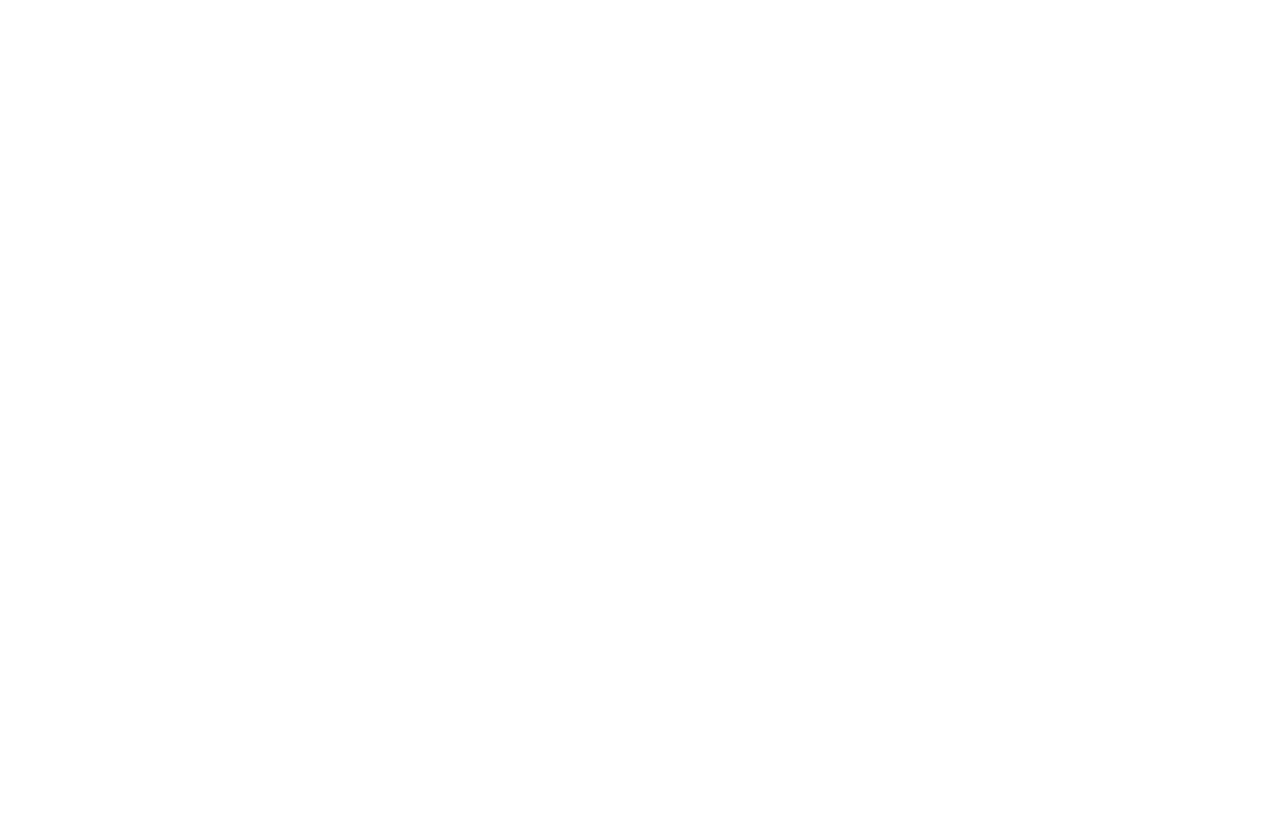
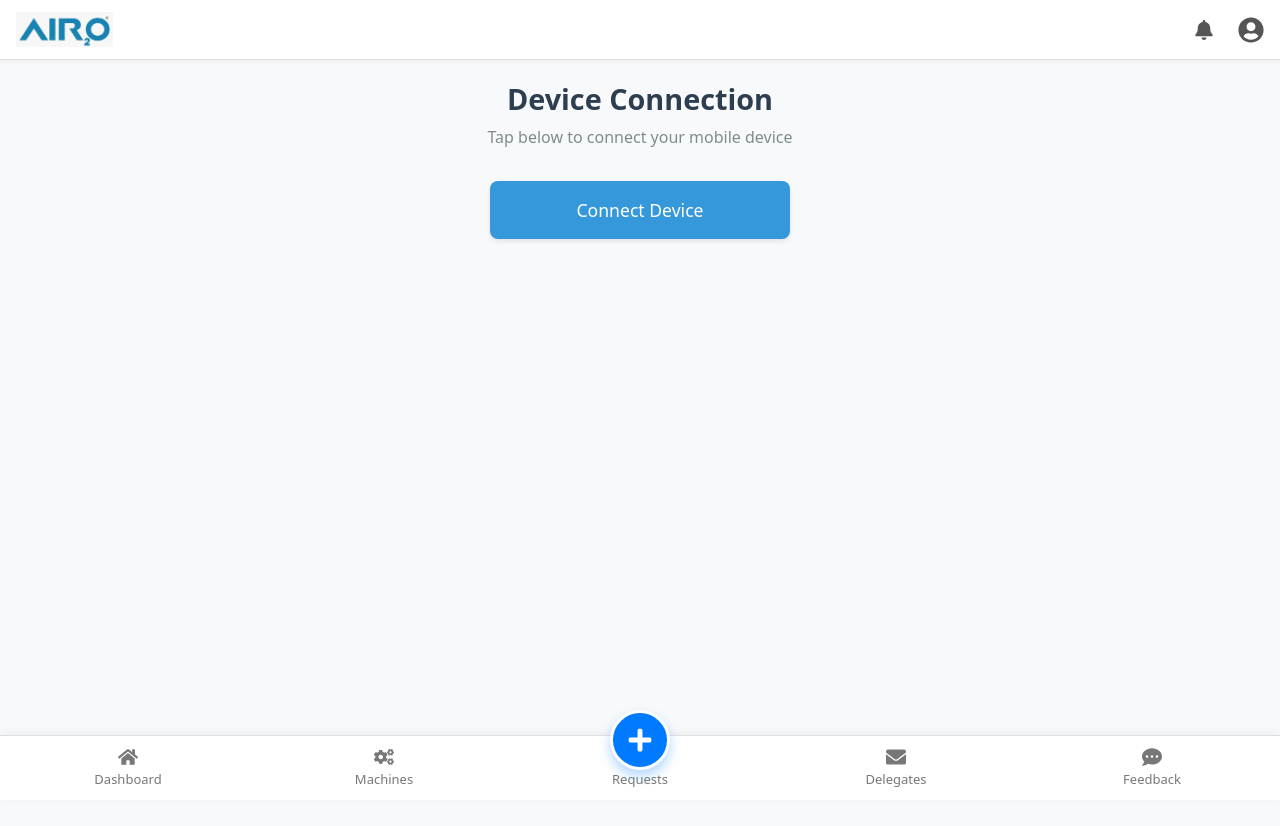
Before and after one commit to bharathkusuma123/octane-hvac-customer, a React (Create React App) app: page /connect in a window 1280 px wide. Before the commit this address had no page. Shown: the top 826 px of the page. Before the commit the page ends 800 px from the top, so only its background shows below. Built offline with nearby package versions, Linux system fonts and the light colour scheme.

Commit message:
added connect amd some cgnahes

```diff
--- a/src/App.js
+++ b/src/App.js
@@ -29,6 +29,7 @@ import DelegateRequestForm from './DelegateProfile/DelegateRequest/DelegateReque
 import DelegateSurveyForm from './DelegateProfile/DelegateSurvey/DelegateSurveyForm';
 import DelegateServiceItems from './DelegateProfile/DelegateServiceItems/DelegateServiceItems';
 import { DelegateServiceItemProvider } from "./Components/AuthContext/DelegateServiceItemContext";
+import Connect from './Components/Screens/Connect/Connect';
 
 
 
@@ -58,6 +59,7 @@ function App() {
 <Route path="/navbar" element={<Navbar />} />
 
    <Route path="/dashboard" element={<DashboardScreen />} />
+     <Route path="/connect" element={<Connect />} />
         <Route path="/machine" element={<MachineScreen />} />
         <Route path="/request" element={<RequestScreen />} />
         <Route path="/feedback" element={<FeedbackScreen />} />
--- a/src/Components/LoginSreens/CusotmerData.js
+++ b/src/Components/LoginSreens/CusotmerData.js
@@ -56,6 +56,7 @@ import { FaArrowLeft } from "react-icons/fa";
 const CustomerData = () => {
   const { state } = useLocation();
   const navigate = useNavigate();
+  console.log("CustomerData state:", state);
 
   if (!state || !state.user) {
     return (
@@ -68,7 +69,13 @@ const CustomerData = () => {
   const user = state.user;
 
   const handleConfirm = () => {
-    navigate("/set-sign-password", { state: { user_id: user.customer_id } });
+    // navigate("/set-sign-password", { state: { user_id: user.customer_id } });
+    navigate("/set-sign-password", {
+  state: {
+    user_id: user.customer_id,
+    company_id: user.company_id,
+  },
+});
   };
 
   return (
@@ -99,6 +106,10 @@ const CustomerData = () => {
             <span className="label">Mobile:</span>
             <span className="value">{user.mobile}</span>
           </div>
+            <div className="otp-row">
+            <span className="label">Company:</span>
+            <span className="value">{user.company_id}</span>
+          </div>
           <div className="otp-row">
             <span className="label">City:</span>
             <span className="value">{user.city}</span>
--- a/src/Components/LoginSreens/SignupSetPassword.js
+++ b/src/Components/LoginSreens/SignupSetPassword.js
@@ -1,4 +1,4 @@
-import React, { useState, useRef } from "react";
+import React, { useState, useRef, use } from "react";
 import { useNavigate, useLocation } from "react-router-dom";
 import { FaArrowLeft, FaLock } from "react-icons/fa";
 import { FiEye, FiEyeOff } from "react-icons/fi";
@@ -31,6 +31,10 @@ const SecurityQuestionsScreen = () => {
   const navigate = useNavigate();
   const location = useLocation();
   const user_id = location.state?.user_id || "N/A";
+  const company_id = location.state?.company_id || "N/A";
+
+  console.log("user_id:", user_id);
+  console.log("company_id:", company_id);
 
   const handleSubmit = async (e) => {
     e.preventDefault();
@@ -51,7 +55,11 @@ const SecurityQuestionsScreen = () => {
       security_answer2: a2,
       password: password,
       is_registered_by_customer: true,
+      company_id: company_id,
+      user_id: user_id,
     };
+    console.log("Data to be sent:", JSON.stringify(data, null, 2));
+
 
     try {
       const response = await fetch(`${baseURL}/customers/${user_id}/`, {
--- /dev/null
+++ b/src/Components/Screens/Connect/Connect.css
@@ -0,0 +1,180 @@
+/* Base styles */
+.connect-container {
+  display: flex;
+  flex-direction: column;
+  min-height: 100vh;
+  background-color: #f8f9fa;
+  margin-top: 50px;
+}
+
+.connect-content {
+  padding: 1.5rem;
+  flex: 1;
+  max-width: 100%;
+  margin: 0 auto;
+  width: 100%;
+  box-sizing: border-box;
+}
+
+.connect-title {
+  color: #2c3e50;
+  margin-bottom: 0.5rem;
+  font-size: 1.8rem;
+  font-weight: 600;
+  text-align: center;
+}
+
+.connect-subtitle {
+  color: #7f8c8d;
+  margin-bottom: 2rem;
+  font-size: 1rem;
+  text-align: center;
+}
+
+/* Button styles - optimized for mobile touch */
+.connect-button {
+  display: block;
+  width: 100%;
+  max-width: 300px;
+  margin: 0 auto;
+  padding: 1rem;
+  background-color: #3498db;
+  color: white;
+  border: none;
+  border-radius: 8px;
+  cursor: pointer;
+  font-size: 1.1rem;
+  font-weight: 500;
+  transition: all 0.2s ease;
+  box-shadow: 0 2px 5px rgba(0,0,0,0.1);
+  touch-action: manipulation;
+}
+
+.connect-button:active {
+  transform: scale(0.98);
+  background-color: #2980b9;
+}
+
+/* Modal styles - mobile optimized */
+.connect-modal-overlay {
+  position: fixed;
+  top: 0;
+  left: 0;
+  right: 0;
+  bottom: 0;
+  background-color: rgba(0, 0, 0, 0.9);
+  display: flex;
+  justify-content: center;
+  align-items: center;
+  z-index: 1000;
+  overflow-y: auto;
+  -webkit-overflow-scrolling: touch;
+}
+
+.connect-modal-content {
+  background-color: white;
+  width: 100%;
+  height: 100%;
+  max-height: 100vh;
+  display: flex;
+  flex-direction: column;
+  position: relative;
+}
+
+.connect-modal-header {
+  padding: 1rem;
+  background-color: #2c3e50;
+  color: white;
+  display: flex;
+  justify-content: space-between;
+  align-items: center;
+  position: sticky;
+  top: 0;
+  z-index: 10;
+}
+
+.connect-modal-title {
+  margin: 0;
+  font-size: 1.2rem;
+}
+
+.connect-close-button {
+  background: none;
+  border: none;
+  color: white;
+  font-size: 2rem;
+  line-height: 1;
+  padding: 0 1rem;
+  cursor: pointer;
+  touch-action: manipulation;
+}
+
+/* Iframe container - responsive */
+.connect-iframe-container {
+  position: relative;
+  flex: 1;
+  overflow: hidden;
+  min-height: 300px;
+}
+
+.connect-iframe {
+  width: 100%;
+  height: 100%;
+  border: none;
+}
+
+.connect-iframe-fallback {
+  position: absolute;
+  top: 0;
+  left: 0;
+  right: 0;
+  bottom: 0;
+  display: flex;
+  flex-direction: column;
+  justify-content: center;
+  align-items: center;
+  background-color: #f9f9f9;
+  color: #555;
+  text-align: center;
+  padding: 1rem;
+}
+
+.connect-external-link {
+  color: #3498db;
+  text-decoration: none;
+  margin-top: 1rem;
+  font-weight: 500;
+  padding: 0.5rem 1rem;
+  border: 1px solid #3498db;
+  border-radius: 4px;
+}
+
+/* Responsive adjustments */
+@media (min-width: 768px) {
+  .connect-content {
+    padding: 2rem;
+  }
+
+  .connect-modal-content {
+    width: 90%;
+    height: 80vh;
+    max-width: 600px;
+    border-radius: 8px;
+    overflow: hidden;
+  }
+
+  .connect-modal-header {
+    border-radius: 8px 8px 0 0;
+  }
+}
+
+@media (max-width: 480px) {
+  .connect-title {
+    font-size: 1.5rem;
+  }
+
+  .connect-button {
+    padding: 0.9rem;
+    font-size: 1rem;
+  }
+}
--- /dev/null
+++ b/src/Components/Screens/Connect/Connect.js
@@ -0,0 +1,74 @@
+import React, { useState } from 'react';
+import Navbar from "../../Screens/Navbar/Navbar";
+import './Connect.css';
+
+const Connect = () => {
+  const [isModalOpen, setIsModalOpen] = useState(false);
+
+  const handleConnectClick = () => {
+    setIsModalOpen(true);
+  };
+
+  const closeModal = () => {
+    setIsModalOpen(false);
+  };
+
+  // Using a demo website that allows iframe embedding
+  const deviceUrl = "https://google.com"; // Replace with actual device connection URL
+
+  return (
+    <div className="connect-container">
+      <Navbar />
+      <div className="connect-content">
+        <h1 className="connect-title">Device Connection</h1>
+        <p className="connect-subtitle">Tap below to connect your mobile device</p>
+
+        <button
+          onClick={handleConnectClick}
+          className="connect-button"
+          aria-label="Connect device"
+        >
+          Connect Device
+        </button>
+
+        {isModalOpen && (
+          <div className="connect-modal-overlay">
+            <div className="connect-modal-content">
+              <div className="connect-modal-header">
+                <h2 className="connect-modal-title">Device Connection</h2>
+                <button
+                  className="connect-close-button"
+                  onClick={closeModal}
+                  aria-label="Close connection"
+                >
+                  &times;
+                </button>
+              </div>
+              <div className="connect-iframe-container">
+                <iframe
+                  src={deviceUrl}
+                  title="Device Connection Interface"
+                  className="connect-iframe"
+                  allow="camera; microphone" // Add necessary permissions
+                />
+                <div className="connect-iframe-fallback">
+                  <p>Connection interface couldn't be loaded.</p>
+                  <a
+                    href={deviceUrl}
+                    target="_blank"
+                    rel="noopener noreferrer"
+                    className="connect-external-link"
+                  >
+                    Open in browser
+                  </a>
+                </div>
+              </div>
+            </div>
+          </div>
+        )}
+      </div>
+    </div>
+  );
+};
+
+export default Connect;
--- a/src/Components/Screens/Navbar/Navbar.js
+++ b/src/Components/Screens/Navbar/Navbar.js
@@ -69,6 +69,9 @@ const NavScreen = () => {
   <div onClick={() => { setShowProfileMenu(false); navigate('/dashboard'); }}>
     Profile
   </div>
+   <div onClick={() => { setShowProfileMenu(false); navigate('/connect'); }}>
+    Connect
+  </div>
   <div onClick={() => { setShowProfileMenu(false); navigate('/'); }}>
     Logout
   </div>
--- a/src/Components/Screens/RequestScreen/Request.js
+++ b/src/Components/Screens/RequestScreen/Request.js
@@ -161,7 +161,8 @@ const RequestScreen = () => {
   const [searchTerm, setSearchTerm] = useState('');
 
   const { user } = useContext(AuthContext);
-  const userId = user?.user_id;
+  const userId = user?.customer_id;
+  const company_id = user?.company_id;
   const userName = user?.username;
   // console.log("from context data",userId,userName);
   // console.log("userdata",user);
@@ -169,7 +170,7 @@ const RequestScreen = () => {
   useEffect(() => {
     if (user?.customer_id) {
       axios
-        .get(`${baseURL}/service-pools/`)
+        .get(`${baseURL}/service-pools/?user_id=${userId}&company_id=${company_id}`)
         .then((response) => {
           if (response.data?.status === 'success') {
             const customerRequests = response.data.data
```
Also changed, not shown: src/Components/LoginSreens/SignUpScreen.js (+25 -16 lines), src/Components/Screens/ServiceRequest/ServiceRequestForm.js (+20 -7 lines), 1 other file (tests, documents, lock files or other folders).
